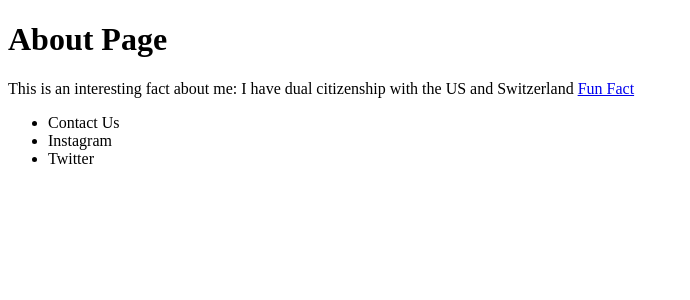
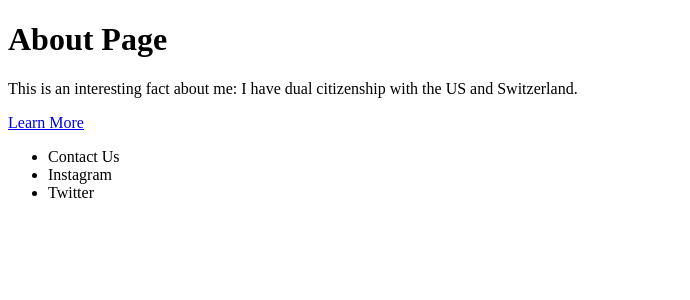
Before and after one commit to jgrobe1/django_pages, a Django app: page /about/ in a window 1280 px wide. Shown: the part 26-326 px from the top of the page, without its empty margins (0-690 px from the left). Run offline with Django 3.2, Linux system fonts and the light colour scheme.

Commit message:
last changes

```diff
--- a/pages/templates/about.html
+++ b/pages/templates/about.html
@@ -6,7 +6,9 @@
 
 <p>
   This is an interesting fact about me:
-  I have dual citizenship with the US and Switzerland
-<a href="https://bit.ly/38UzkuU">Fun Fact</a>
+  I have dual citizenship with the US and Switzerland.
   </p>
+  <p>
+    <a href="https://bit.ly/38UzkuU">Learn More</a>
+    </p>
 {% endblock content %}
```
